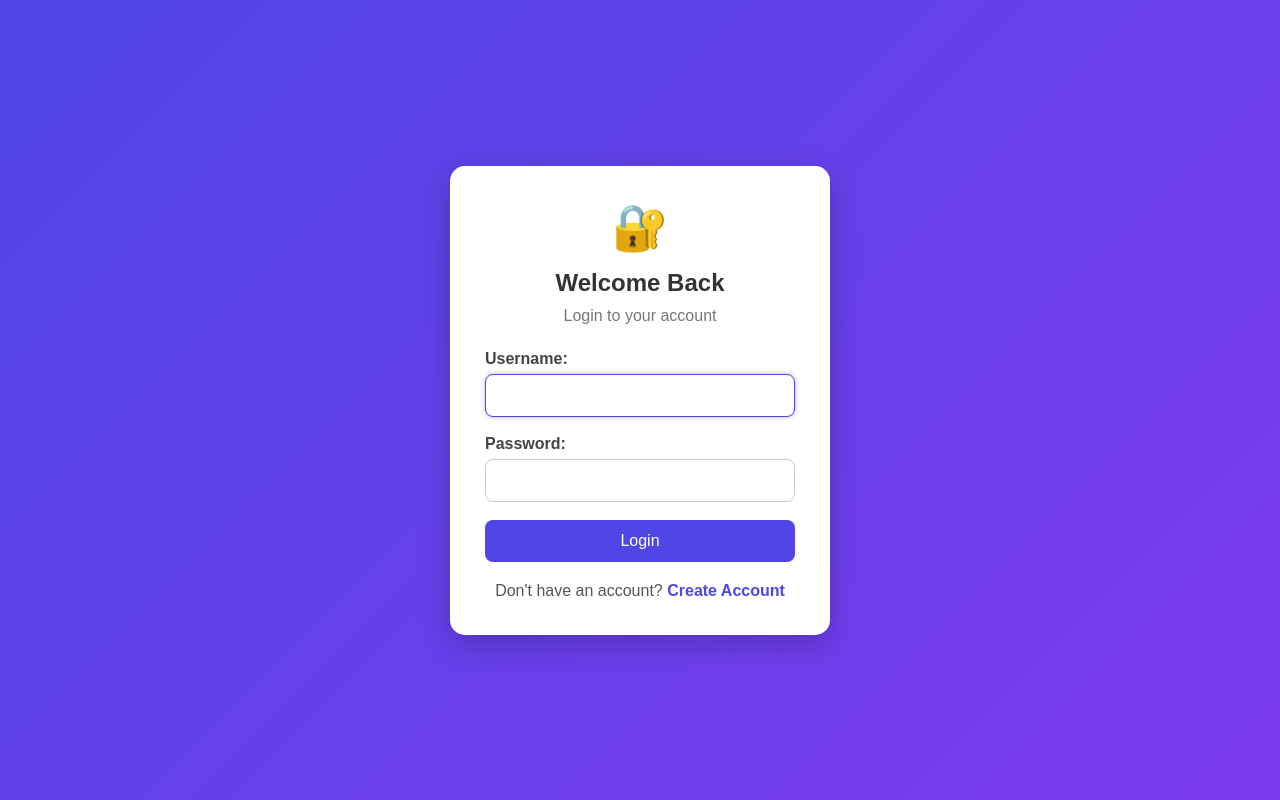
After one commit to deepashivani1818-gif/admission_management, a Django app: page /accounts/login/ in a window 1280 px wide. The commit adds this page. Run offline with Django 5.2, Linux system fonts and the light colour scheme.

Commit message:
Updated project

````diff
--- /dev/null
+++ b/admission/templates/registration/login.html
@@ -0,0 +1,160 @@
+<!-- <!DOCTYPE html>
+<html>
+<head>
+    <title>Login</title>
+</head>
+<body>
+
+<h2>Login</h2>
+
+<form method="post">
+    {% csrf_token %}
+
+    {{ form.as_p }}
+
+    <button type="submit">Login</button>
+</form>
+
+
+</body>
+</html> -->
+
+
+
+
+
+<!DOCTYPE html>
+<html lang="en">
+<head>
+    <meta charset="UTF-8">
+    <meta name="viewport" content="width=device-width, initial-scale=1.0">
+    <title>Login</title>
+
+    <style>
+        *{
+            margin:0;
+            padding:0;
+            box-sizing:border-box;
+            font-family:Arial, Helvetica, sans-serif;
+        }
+
+        body{
+            background:linear-gradient(135deg,#4f46e5,#7c3aed);
+            height:100vh;
+            display:flex;
+            justify-content:center;
+            align-items:center;
+        }
+
+        .login-card{
+            width:380px;
+            background:#fff;
+            padding:35px;
+            border-radius:15px;
+            box-shadow:0 10px 30px rgba(0,0,0,.2);
+        }
+
+        .login-card h2{
+            text-align:center;
+            color:#333;
+            margin-bottom:10px;
+        }
+
+        .login-card p.subtitle{
+            text-align:center;
+            color:#777;
+            margin-bottom:25px;
+        }
+
+        form p{
+            margin-bottom:18px;
+        }
+
+        label{
+            display:block;
+            font-weight:bold;
+            margin-bottom:6px;
+            color:#444;
+        }
+
+        input{
+            width:100%;
+            padding:12px;
+            border:1px solid #ccc;
+            border-radius:8px;
+            font-size:15px;
+            transition:.3s;
+        }
+
+        input:focus{
+            outline:none;
+            border-color:#4f46e5;
+            box-shadow:0 0 5px rgba(79,70,229,.4);
+        }
+
+        button{
+            width:100%;
+            padding:12px;
+            background:#4f46e5;
+            color:#fff;
+            border:none;
+            border-radius:8px;
+            font-size:16px;
+            cursor:pointer;
+            transition:.3s;
+        }
+
+        button:hover{
+            background:#4338ca;
+        }
+
+        .signup{
+            text-align:center;
+            margin-top:20px;
+            color:#555;
+        }
+
+        .signup a{
+            color:#4f46e5;
+            text-decoration:none;
+            font-weight:bold;
+        }
+
+        .signup a:hover{
+            text-decoration:underline;
+        }
+
+        .logo{
+            text-align:center;
+            font-size:45px;
+            margin-bottom:15px;
+        }
+    </style>
+</head>
+
+<body>
+
+<div class="login-card">
+
+    <div class="logo">🔐</div>
+
+    <h2>Welcome Back</h2>
+    <p class="subtitle">Login to your account</p>
+
+    <form method="post">
+        {% csrf_token %}
+
+        {{ form.as_p }}
+
+        <button type="submit">Login</button>
+    </form>
+
+    <div class="signup">
+        Don't have an account?
+        <a href="/signup/">Create Account</a>
+    </div>
+
+</div>
+
+</body>
+</html>
--- a/admission/urls.py
+++ b/admission/urls.py
@@ -14,6 +14,7 @@ urlpatterns = [
         views.success,
         name='success'
     ),
+
 
     path(
         'dashboard/',
@@ -54,5 +55,4 @@ name='edit_student'
 ),
 
 
-
 ]
--- a/pollsproject/urls.py
+++ b/pollsproject/urls.py
@@ -7,7 +7,10 @@ from django.conf.urls.static import static
 
 urlpatterns = [
     path('admin/', admin.site.urls),
+
+    path('accounts/', include('django.contrib.auth.urls')),
     path('', include('admission.urls')),
+
 ]
 
 if settings.DEBUG:
--- a/pollsproject/views.py
+++ b/pollsproject/views.py
@@ -1,4 +1,4 @@
-```python
+
 from django.shortcuts import render, redirect
 from django.http import HttpResponse
 from reportlab.pdfgen import canvas
@@ -193,4 +193,3 @@ def generate_pdf(request, student_id):
     pdf.save()
 
     return response
-```
````
Also changed, not shown: admission/forms.py (+13 -14 lines), admission/models.py (+3 -16 lines), admission/templates/admission/dashboard.html (+45 -6 lines), admission/views.py (+26 -3 lines), pollsproject/settings.py (+17 -1 lines), db.sqlite3.
